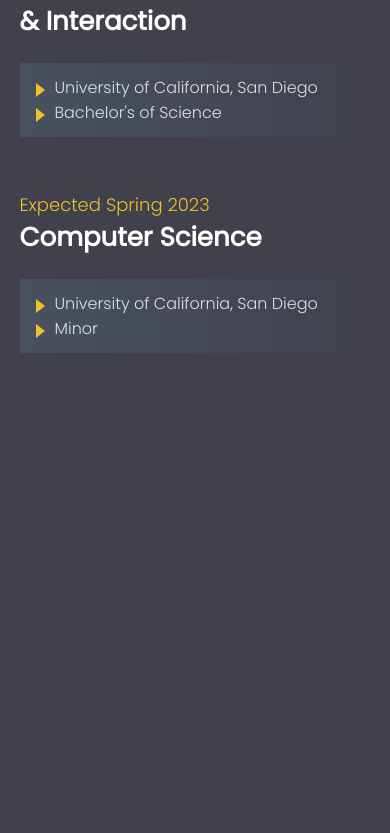
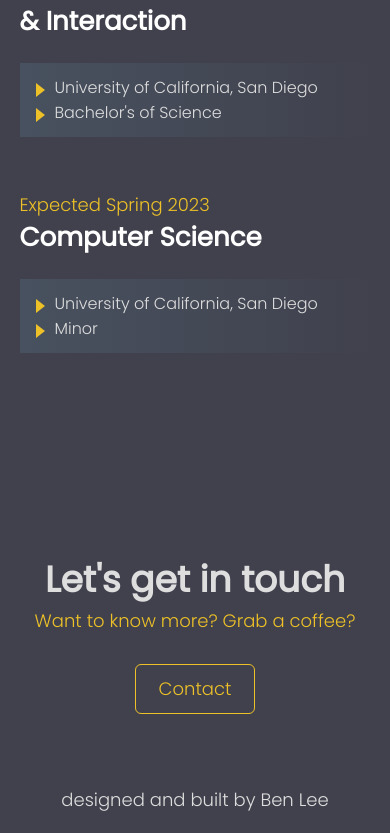
Before and after one commit to dbinlee3/ben-and-queries, a React (Create React App) app: page / in a window 390 px wide. Shown: the part 3648-4481 px from the top of the page. Before the commit the page ends 4081 px from the top, so only its background shows below. Built offline with nearby package versions, Linux system fonts and the light colour scheme.

Commit message:
Responsive Footer

```diff
--- a/src/App.js
+++ b/src/App.js
@@ -16,7 +16,7 @@
       <About />
       <Projects />
       <Experience />
-      {/* <Footer /> */}
+      <Footer />
     </>
   );
 }
--- a/src/index.css
+++ b/src/index.css
@@ -67,6 +67,12 @@
   font-weight: 300;
 }
 
+@media screen and (max-width: 900px) {
+  h1 {
+    font-size: clamp(36px, 9vw, 60px);
+  }
+}
+
 @media screen and (max-width: 720px) {
 
   h3 {
--- a/src/pages/landing/Landing.module.css
+++ b/src/pages/landing/Landing.module.css
@@ -89,10 +89,6 @@
        width: 100%;
     }
 
-    .left h1 {
-        font-size: clamp(36px, 9vw, 60px);
-    }
-
     .right {
         width: 100%;
         align-items: center;
@@ -109,7 +105,6 @@
 
     .right h1{
         margin-top: 0px;
-        font-size: clamp(36px, 9vw, 60px);
     }
 
     .right img {
```
